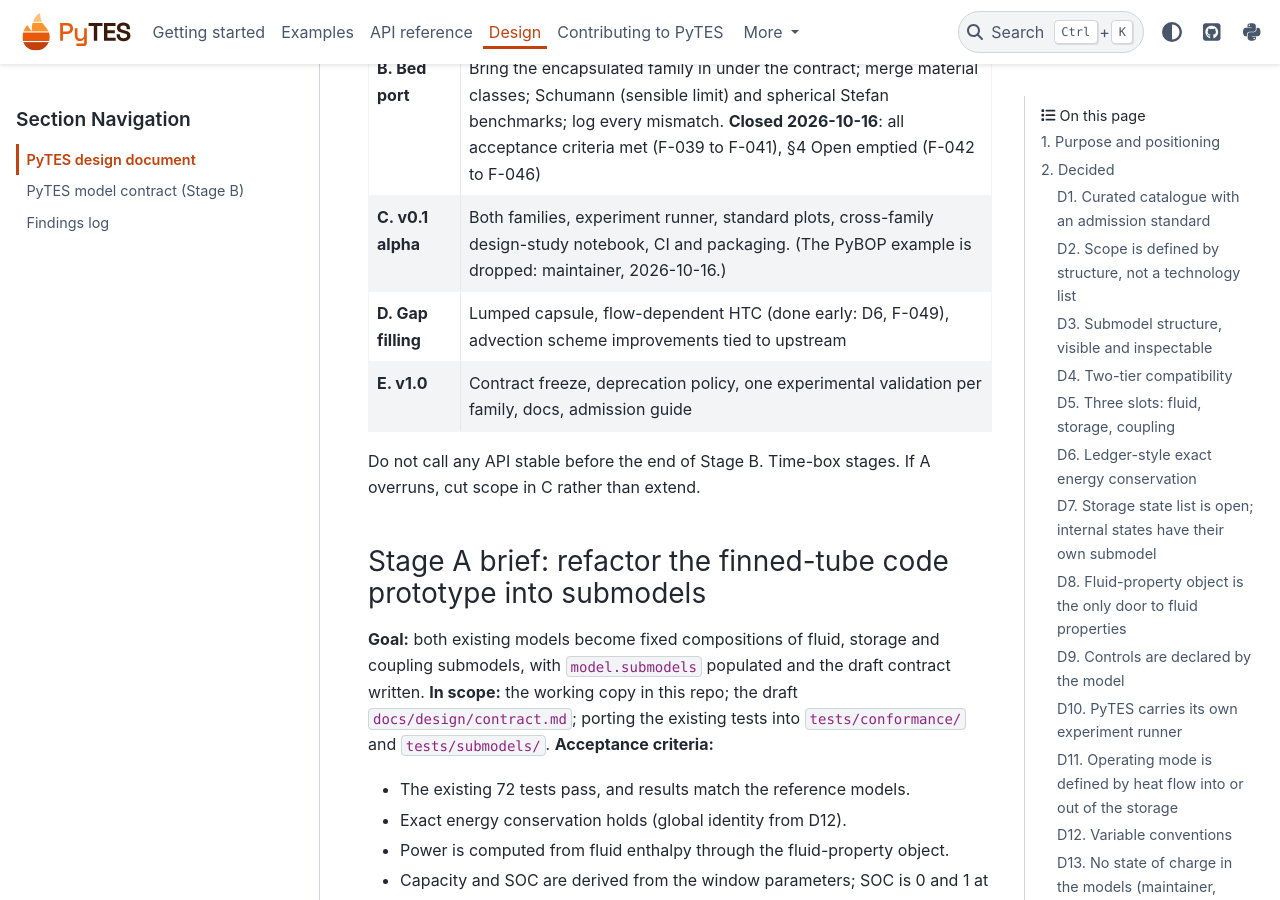
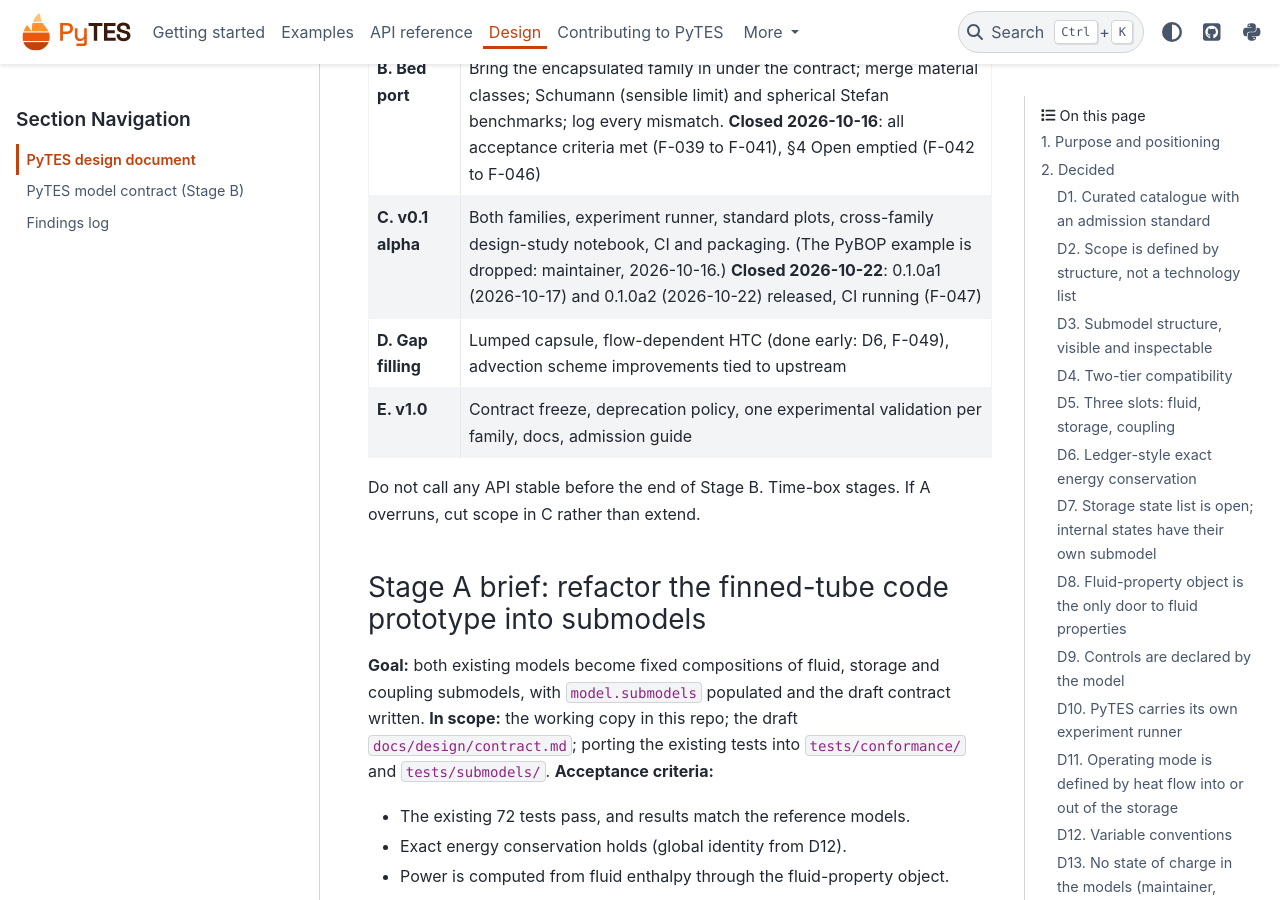
Before and after one commit to mmsg-warwick/PyTES, a Sphinx documentation site: the page built from docs/design/DESIGN.md, in a window 1280 px wide and 900 px high, scrolled down 17789 px. Built offline with Sphinx 7.4.7 and the PyData theme 0.15.4, drawn with Linux system fonts in a browser that asks for light colours; pages that are not in the unit, such as notebooks, are missing from menus.

Commit message:
Close Stage C in the design document
Co-Authored-By: Claude Opus 5.5 <noreply@anthropic.com>

```diff
--- a/docs/design/DESIGN.md
+++ b/docs/design/DESIGN.md
@@ -504,7 +504,7 @@ arise.
 |---|---|
 | **A. Skeleton** | Submodel refactor of the finned-tube code prototype; draft contract (a page or two); conformance tests ported from the existing 72 |
 | **B. Bed port** | Bring the encapsulated family in under the contract; merge material classes; Schumann (sensible limit) and spherical Stefan benchmarks; log every mismatch. **Closed 2026-10-16**: all acceptance criteria met (F-039 to F-041), §4 Open emptied (F-042 to F-046) |
-| **C. v0.1 alpha** | Both families, experiment runner, standard plots, cross-family design-study notebook, CI and packaging. (The PyBOP example is dropped: maintainer, 2026-10-16.) |
+| **C. v0.1 alpha** | Both families, experiment runner, standard plots, cross-family design-study notebook, CI and packaging. (The PyBOP example is dropped: maintainer, 2026-10-16.) **Closed 2026-10-22**: 0.1.0a1 (2026-10-17) and 0.1.0a2 (2026-10-22) released, CI running (F-047) |
 | **D. Gap filling** | Lumped capsule, flow-dependent HTC (done early: D6, F-049), advection scheme improvements tied to upstream |
 | **E. v1.0** | Contract freeze, deprecation policy, one experimental validation per family, docs, admission guide |
 
```
Also changed, not shown: docs/design/findings.md (+1 -1 lines).
